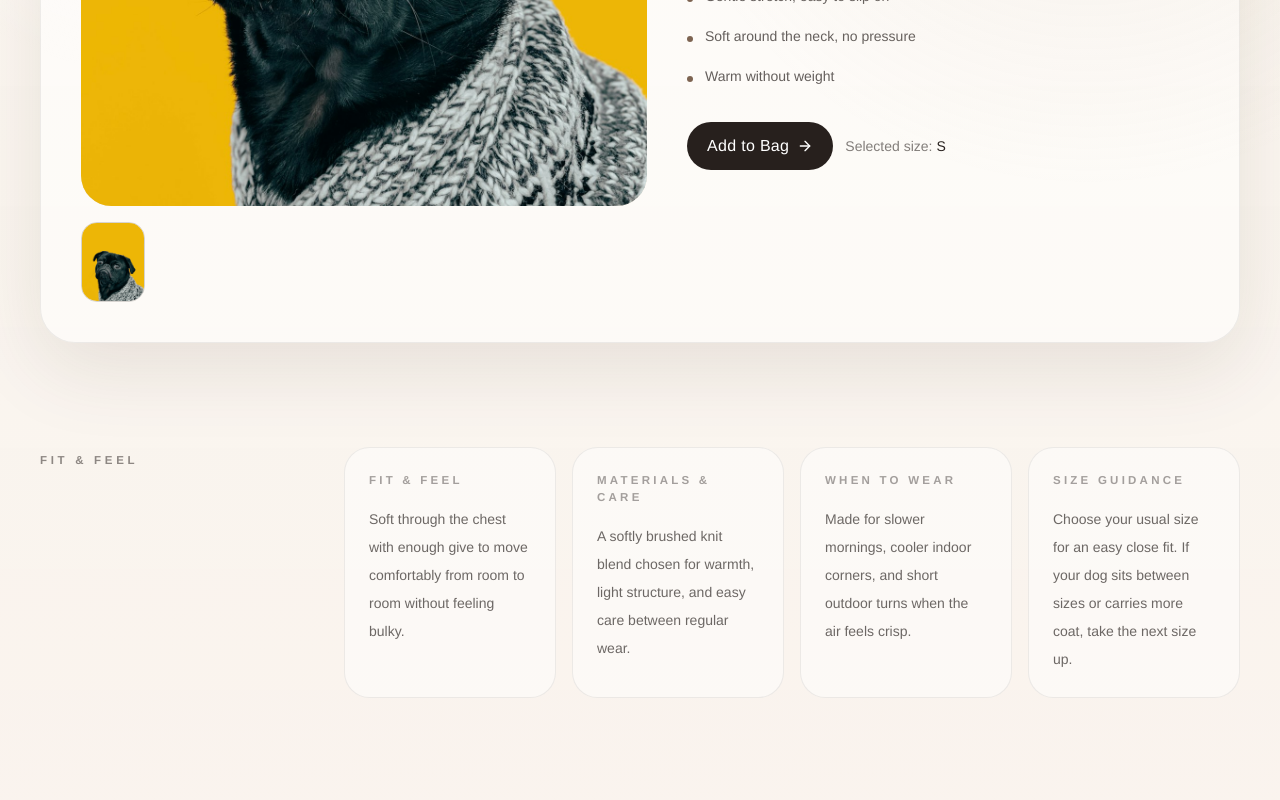
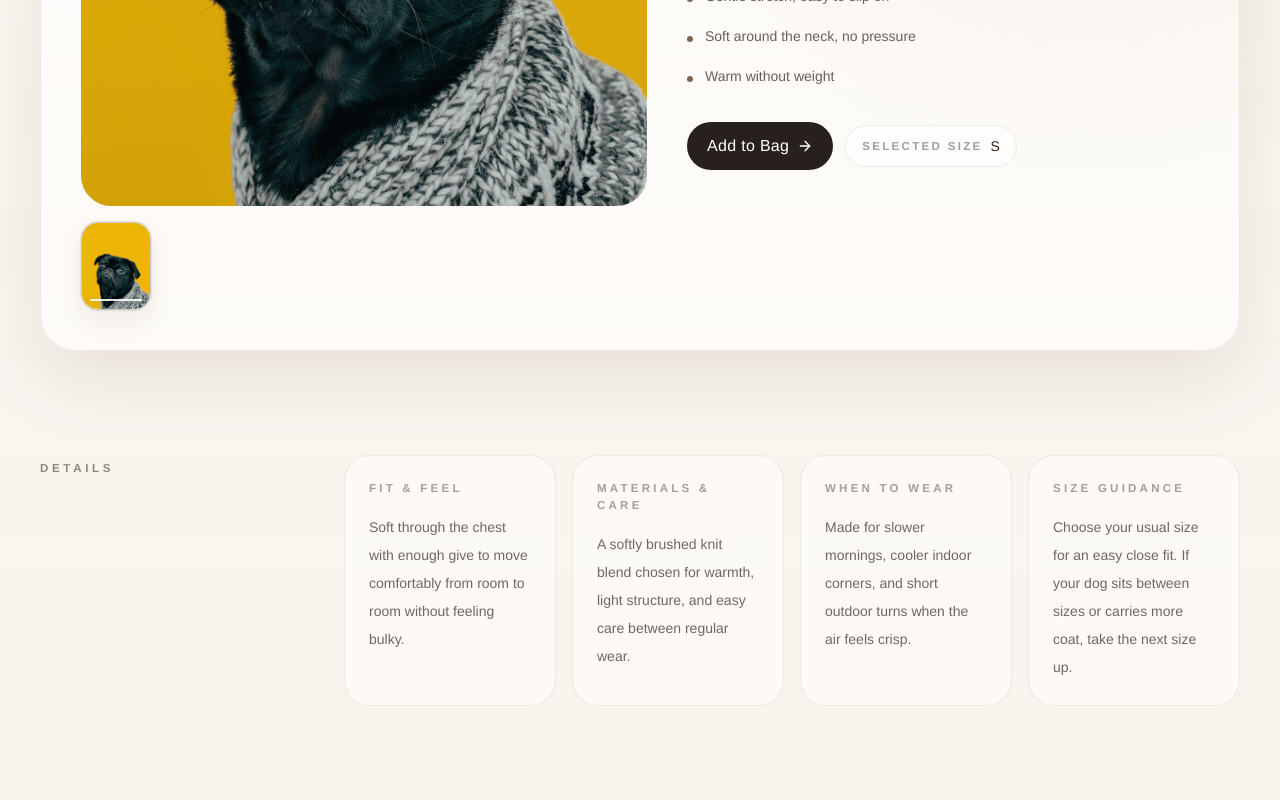
Before and after one commit to buzang/pawwarm-fe, a Next.js app: page /shop/cloud-cable-sweater in a window 1280 px wide. Shown: the part 700-1500 px from the top of the page. Built offline with nearby package versions, Linux system fonts and the light colour scheme; a web font is replaced by a local one.

Commit message:
Polish PDP detail hierarchy

```diff
--- a/src/components/home/home-products.ts
+++ b/src/components/home/home-products.ts
@@ -157,12 +157,12 @@ export const bestSellerProducts: HomeProduct[] = [
     collectionLabel: "Everyday",
     image: productMossCardiganDetail,
     imageAlt: "Moss Weekend Cardigan shown on a single dog in a calm interior doorway.",
-    imagePosition: "center 48%",
+    imagePosition: "center 44%",
     gallery: [
       {
         image: productMossCardiganDetail,
         alt: "Moss Weekend Cardigan shown on a single dog in a calm interior doorway.",
-        position: "center 48%",
+        position: "center 44%",
       },
       {
         image: productMossCardigan,
--- a/src/components/shop/product-detail-page.tsx
+++ b/src/components/shop/product-detail-page.tsx
@@ -71,9 +71,10 @@ export function ProductDetailPage({ product }: { product: HomeProduct }) {
                   fill
                   priority
                   sizes="(min-width: 1024px) 46vw, 100vw"
-                  className="object-cover"
+                  className="object-cover transition-transform duration-700"
                   style={{ objectPosition: selectedImage.position ?? product.imagePosition ?? "center center" }}
                 />
+                <div className="absolute inset-0 bg-[linear-gradient(180deg,rgba(28,22,19,0.02),rgba(28,22,19,0.12))]" />
               </div>
 
               <div className="flex flex-wrap gap-3">
@@ -86,20 +87,26 @@ export function ProductDetailPage({ product }: { product: HomeProduct }) {
                       type="button"
                       onClick={() => setSelectedImage(image)}
                       aria-pressed={isActive}
-                      className={`relative h-20 w-16 overflow-hidden rounded-[1rem] border transition-colors focus-visible:outline-none focus-visible:ring-2 focus-visible:ring-[rgba(36,29,26,0.18)] focus-visible:ring-offset-2 focus-visible:ring-offset-[var(--color-cream)] ${
+                      className={`relative h-[5.5rem] w-[4.4rem] overflow-hidden rounded-[1.05rem] border transition-all focus-visible:outline-none focus-visible:ring-2 focus-visible:ring-[rgba(36,29,26,0.18)] focus-visible:ring-offset-2 focus-visible:ring-offset-[var(--color-cream)] ${
                         isActive
-                          ? "border-[rgba(36,29,26,0.18)]"
-                          : "border-[rgba(36,29,26,0.08)]"
+                          ? "border-[rgba(36,29,26,0.22)] shadow-[0_10px_24px_rgba(48,36,28,0.08)] ring-1 ring-[rgba(36,29,26,0.1)]"
+                          : "border-[rgba(36,29,26,0.08)] opacity-80 hover:opacity-100"
                       }`}
                     >
                       <Image
                         src={image.image}
                         alt={image.alt}
                         fill
-                        sizes="64px"
+                        sizes="72px"
                         className="object-cover"
                         style={{ objectPosition: image.position ?? "center center" }}
                       />
+                      {isActive ? (
+                        <span
+                          aria-hidden="true"
+                          className="absolute inset-x-2 bottom-2 h-[2px] rounded-full bg-white/88 shadow-[0_1px_6px_rgba(20,14,10,0.18)]"
+                        />
+                      ) : null}
                     </button>
                   );
                 })}
@@ -167,9 +174,14 @@ export function ProductDetailPage({ product }: { product: HomeProduct }) {
                 <PillButton onClick={handleAddToBag}>
                   Add to Bag <ArrowRight aria-hidden="true" className="h-4 w-4" />
                 </PillButton>
-                <p className="text-sm leading-7 text-[rgba(36,29,26,0.58)]">
-                  Selected size: <span className="font-medium text-[var(--color-charcoal)]">{selectedSize ?? "Choose"}</span>
-                </p>
+                <div className="inline-flex items-center gap-2 rounded-full border border-[rgba(36,29,26,0.08)] bg-white/72 px-4 py-2.5 text-sm">
+                  <span className="text-[0.72rem] font-semibold uppercase tracking-[0.2em] text-[rgba(36,29,26,0.44)]">
+                    Selected size
+                  </span>
+                  <span className="font-medium text-[var(--color-charcoal)]">
+                    {selectedSize ?? "Choose"}
+                  </span>
+                </div>
               </div>
             </div>
           </Reveal>
@@ -179,7 +191,7 @@ export function ProductDetailPage({ product }: { product: HomeProduct }) {
       <section className="mx-auto max-w-7xl px-5 py-8 sm:px-8 sm:py-10 lg:px-10 lg:py-12">
         <div className="grid gap-4 lg:grid-cols-4">
           <Reveal className="lg:col-span-1">
-            <SectionEyebrow>Fit & Feel</SectionEyebrow>
+            <SectionEyebrow>Details</SectionEyebrow>
           </Reveal>
           <Reveal className="lg:col-span-3 grid gap-4 md:grid-cols-2 xl:grid-cols-4">
             <DetailBlock title="Fit & Feel" copy={product.fitFeel} />
```
